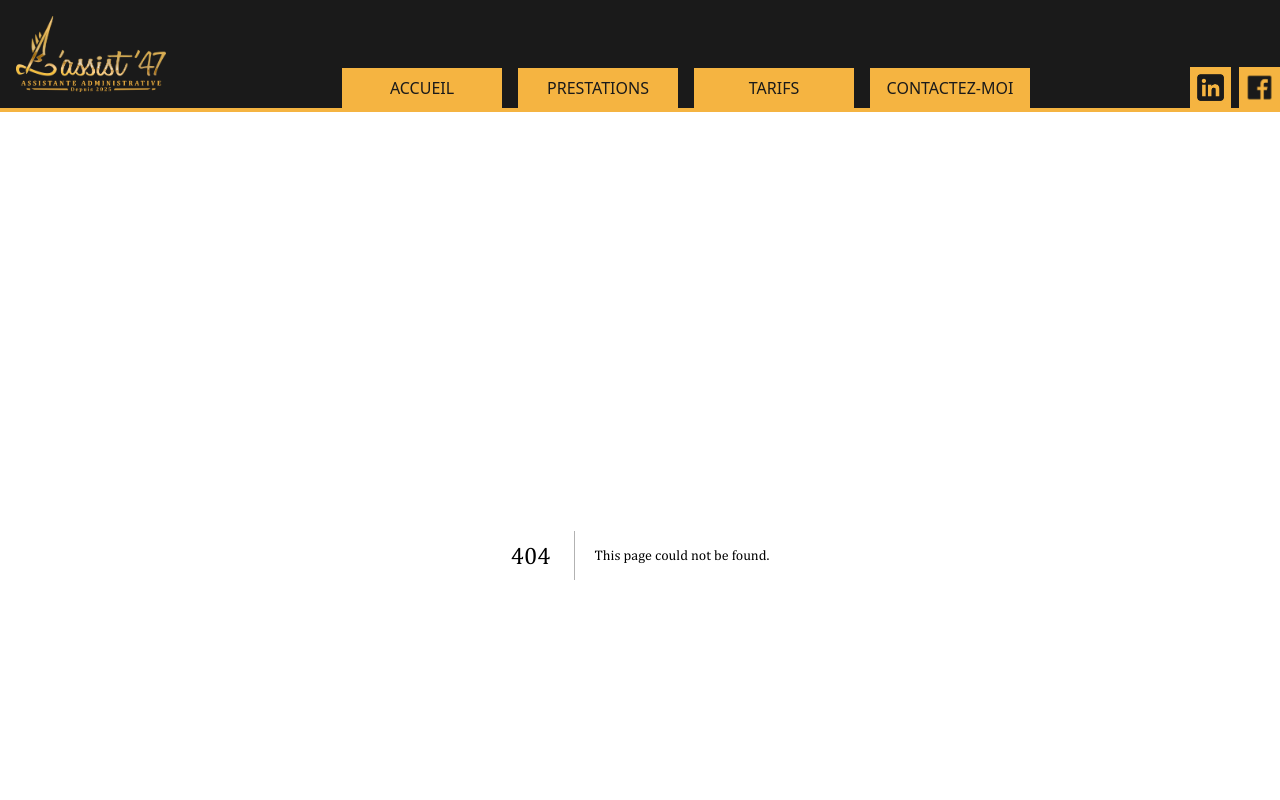
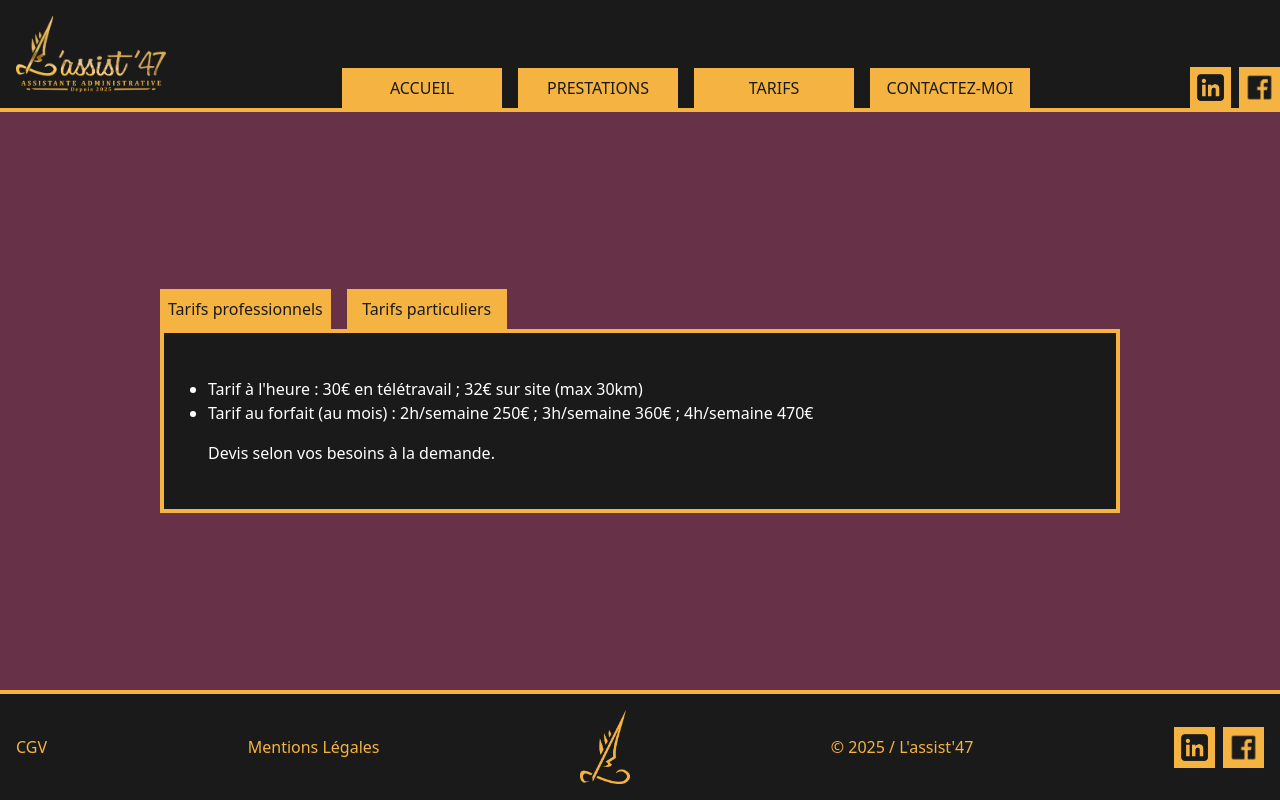
Before and after one commit to paul-mesnilgrente/lassist47, a Next.js app: page /tarifs in a window 1280 px wide. Before the commit this address had no page. Shown: the top 800 px of the page. Built offline with nearby package versions, Linux system fonts and the light colour scheme.

Commit message:
fix: removed nav tabs on tarifs

```diff
--- /dev/null
+++ b/app/tarifs/page.tsx
@@ -0,0 +1,51 @@
+import { Tab, TabGroup, TabList, TabPanel, TabPanels } from "@headlessui/react";
+
+export const metadata = {
+  title: "Tarifs pour les particuliers",
+};
+
+export default function Particuliers() {
+  return (
+    <div className="w-3/4 mx-auto">
+      <TabGroup>
+        <TabList
+          aria-label="Tab des tarifs"
+          className="flex space-x-4 uppercase"
+        >
+          <Tab className="p-2 min-w-40 text-center bg-gold text-nblack hover:underline">
+            Tarifs professionnels
+          </Tab>
+          <Tab className="p-2 min-w-40 text-center bg-gold text-nblack hover:underline">
+            Tarifs particuliers
+          </Tab>
+        </TabList>
+        <TabPanels className="p-11 bg-nblack border-4 border-gold">
+          <TabPanel>
+            <ul className="list-disc mb-4">
+              <li>
+                Tarif à l&apos;heure : 30€ en télétravail ; 32€ sur site (max
+                30km)
+              </li>
+              <li>
+                Tarif au forfait (au mois) : 2h/semaine 250€ ; 3h/semaine 360€ ;
+                4h/semaine 470€
+              </li>
+            </ul>
+            <p>Devis selon vos besoins à la demande.</p>
+          </TabPanel>
+          <TabPanel>
+            <ul className="list-disc mb-4">
+              <li>
+                Tarif à l&apos;heure : 25€ l&apos;heure
+                <br /> Possibilité de paiement en CESU offrant droit à 50€ de
+                crédit d&apos;impôt
+              </li>
+              <li>Pour l&apos;évenementiel : 30€ l&apos;heure</li>
+            </ul>
+            <p>Devis selon vos besoins à la demande.</p>
+          </TabPanel>
+        </TabPanels>
+      </TabGroup>
+    </div>
+  );
+}
--- a/app/tarifs/particuliers/page.tsx
+++ /dev/null
@@ -1,22 +0,0 @@
-import ContentContainer from "@/components/ContentContainer";
-import TarifsTabs from "@/components/TarifsTabs";
-
-export const metadata = {
-  title: "Tarifs pour les particuliers",
-};
-
-export default function Particuliers() {
-  return (
-    <ContentContainer tabs={<TarifsTabs />}>
-      <ul className="list-disc mb-4">
-        <li>
-          Tarif à l&apos;heure : 25€ l&apos;heure
-          <br /> Possibilité de paiement en CESU offrant droit à 50€ de crédit
-          d&apos;impôt
-        </li>
-        <li>Pour l&apos;évenementiel : 30€ l&apos;heure</li>
-      </ul>
-      <p>Devis selon vos besoins à la demande.</p>
-    </ContentContainer>
-  );
-}
--- a/app/tarifs/professionnels/page.tsx
+++ /dev/null
@@ -1,23 +0,0 @@
-import ContentContainer from "@/components/ContentContainer";
-import TarifsTabs from "@/components/TarifsTabs";
-
-export const metadata = {
-  title: "Tarifs pour les professionnels",
-};
-
-export default function Professionnels() {
-  return (
-    <ContentContainer tabs={<TarifsTabs />}>
-      <ul className="list-disc mb-4">
-        <li>
-          Tarif à l&apos;heure : 30€ en télétravail ; 32€ sur site (max 30km)
-        </li>
-        <li>
-          Tarif au forfait (au mois) : 2h/semaine 250€ ; 3h/semaine 360€ ;
-          4h/semaine 470€
-        </li>
-      </ul>
-      <p>Devis selon vos besoins à la demande.</p>
-    </ContentContainer>
-  );
-}
--- a/components/Nav.tsx
+++ b/components/Nav.tsx
@@ -44,40 +44,11 @@ export default function Nav() {
             </div>
           </MenuItems>
         </Menu>
-        <Menu
-          as="li"
-          className="relative bg-gold text-nblack p-2 min-w-40 text-center"
-        >
-          <div>
-            <MenuButton className="inline-flex w-full justify-center gap-x-1.5 uppercase">
-              Tarifs
-            </MenuButton>
-          </div>
-
-          <MenuItems
-            transition
-            className="absolute right-0 z-10 mt-5 w-full origin-top-right ring-1 shadow-lg ring-black/5 transition focus:outline-hidden data-closed:scale-95 data-closed:transform data-closed:opacity-0 data-enter:duration-100 data-enter:ease-out data-leave:duration-75 data-leave:ease-in"
-          >
-            <div>
-              <MenuItem>
-                <Link
-                  className="block mb-2 p-2 bg-gold data-focus:bg-gold data-focus:text-gray-900 data-focus:outline-hidden"
-                  href="/tarifs/professionnels"
-                >
-                  Professionels
-                </Link>
-              </MenuItem>
-              <MenuItem>
-                <Link
-                  className="block p-2 bg-gold data-focus:bg-gold data-focus:text-gray-900 data-focus:outline-hidden"
-                  href="/tarifs/particuliers"
-                >
-                  Particuliers
-                </Link>
-              </MenuItem>
-            </div>
-          </MenuItems>
-        </Menu>
+        <li className="bg-gold text-nblack p-2 min-w-40 text-center">
+          <Link className="block w-full h-full hover:underline" href="/tarifs">
+            Tarifs
+          </Link>
+        </li>
         <li className="bg-gold text-nblack p-2 min-w-40 text-center">
           <Link className="block w-full h-full hover:underline" href="/contact">
             Contactez-moi
--- a/components/TarifsTabs.tsx
+++ b/components/TarifsTabs.tsx
@@ -5,18 +5,12 @@ export default function TarifsTabs() {
     <nav role="navigation" aria-label="Navigation des tarifs">
       <ul className="flex space-x-4 uppercase">
         <li className="bg-gold text-nblack p-2 min-w-40 text-center">
-          <Link
-            className="block w-full h-full hover:underline"
-            href="/tarifs/professionnels"
-          >
+          <Link className="block w-full h-full hover:underline" href="/tarifs">
             Tarifs Professionnels
           </Link>
         </li>
         <li className="bg-gold text-nblack p-2 min-w-40 text-center">
-          <Link
-            className="block w-full h-full hover:underline"
-            href="/tarifs/particuliers"
-          >
+          <Link className="block w-full h-full hover:underline" href="/tarifs">
             Tarifs Particuliers
           </Link>
         </li>
```
